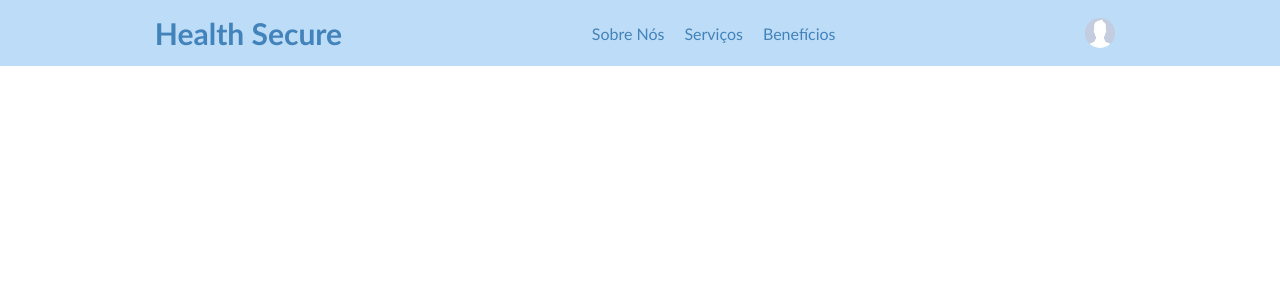
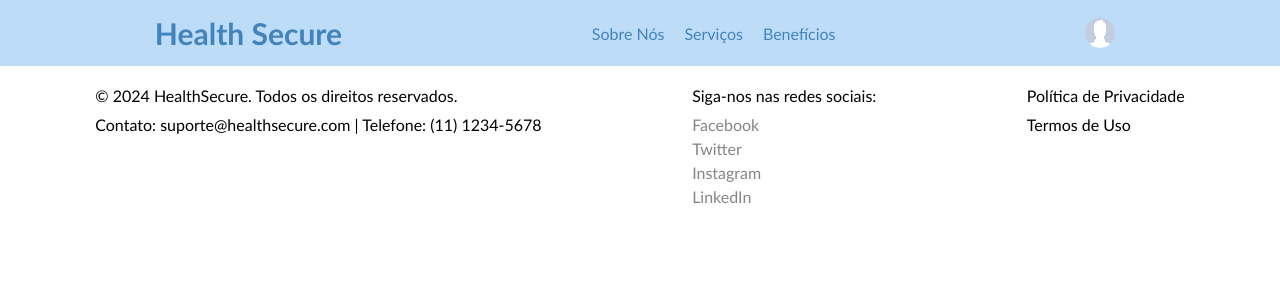
Before and after one commit to Thyale/HealthSecure, an Angular app in the folder ProjetoHealth/: page /home in a window 1280 px wide. Shown: the top 300 px of the page. Built offline with nearby package versions, Linux system fonts and the light colour scheme.

Commit message:
Footer Finalizado

```diff
--- a/ProjetoHealth/src/app/components/home/footer/footer.component.css
+++ b/ProjetoHealth/src/app/components/home/footer/footer.component.css
@@ -0,0 +1,54 @@
+.footer{
+    display: flex;
+    flex-direction: row;
+    justify-content: space-around;
+    padding: 20px;
+}
+
+.Footer_texto{
+    display: flex;
+    flex-direction: column;
+    gap: 10px;
+}
+
+.Footer_redesSociais{
+    display: flex;
+    flex-direction: column;
+    gap: 10px;
+}
+
+.Footer_redesSociais ul{
+    display: flex;
+    flex-direction: column;
+    gap: 5px;
+    list-style: none;
+}
+
+.Footer_redesSociais a{
+    color: rgba(0, 0, 0, 0.482);
+    text-decoration: none;
+}
+
+.Footer_redesSociais a:hover{
+    color: #50A2E9;
+}
+
+.Footer_termos{
+    display: flex;
+    flex-direction: column;
+    gap: 10px;
+}
+
+.Footer_termos a{
+    text-decoration: none;
+    color: black;
+}
+
+@media(max-width: 800px){
+
+    .footer{
+        flex-direction: column;
+        gap: 30px;
+    }
+
+}
--- a/ProjetoHealth/src/app/components/home/footer/footer.component.html
+++ b/ProjetoHealth/src/app/components/home/footer/footer.component.html
@@ -1 +1,22 @@
-<p>footer works!</p>
+<div class="footer">
+
+    <div class="Footer_texto">
+        <p>&copy; 2024 HealthSecure. Todos os direitos reservados.</p>
+        <p>Contato: suporte&#64;healthsecure.com | Telefone: (11) 1234-5678</p>
+    </div>
+
+    <div class="Footer_redesSociais">
+        <p>Siga-nos nas redes sociais:</p>
+        <ul>
+            <li><a href="https://www.facebook.com" target="_blank">Facebook</a></li>
+            <li><a href="https://www.twitter.com" target="_blank">Twitter</a></li>
+            <li><a href="https://www.instagram.com" target="_blank">Instagram</a></li>
+            <li><a href="https://www.linkedin.com" target="_blank">LinkedIn</a></li>
+        </ul>
+    </div>
+
+    <div class="Footer_termos">
+        <a href="#" target="_blank">Política de Privacidade</a>
+        <a href="#" target="_blank">Termos de Uso</a>
+    </div>
+</div>
--- a/ProjetoHealth/src/app/components/home/home.component.html
+++ b/ProjetoHealth/src/app/components/home/home.component.html
@@ -1 +1,2 @@
 <app-header></app-header>
+<app-footer></app-footer>
```
